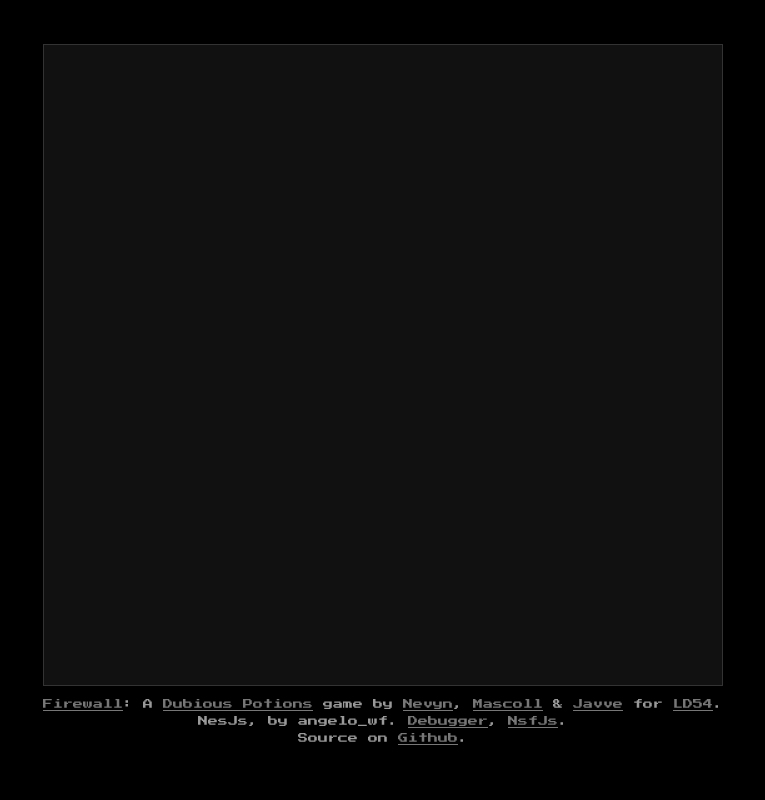
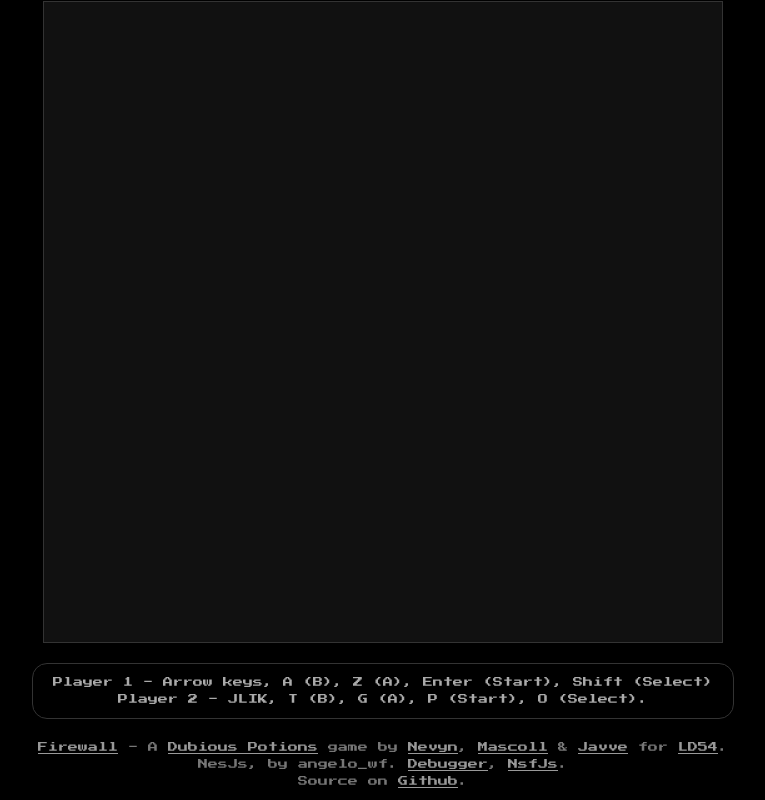
Before and after one commit to dubiouspotions/ld54-firewall, a plain HTML site: page docs/index.html in a window 1280 px wide. Shown: the whole page, without its empty margins (257-1022 px from the left). Drawn offline with Linux system fonts and the light colour scheme; no server answers.

Commit message:
Control instructions

```diff
--- a/docs/index.html
+++ b/docs/index.html
@@ -2,7 +2,7 @@
 <html>
 <head>
   <link rel="stylesheet" type="text/css" href="style.css">
-  <title>Firewall: A Dubious Potions game by Nevyn, Mascoll & Javve</title>
+  <title>Firewall - A Dubious Potions game by Nevyn, Mascoll & Javve</title>
 
   <link rel="preconnect" href="https://fonts.googleapis.com">
   <link rel="preconnect" href="https://fonts.gstatic.com" crossorigin>
@@ -18,8 +18,9 @@
   </div>
   <canvas id="output"></canvas>
   <pre id="log"></pre>
+  <div class="controls">Player 1 - Arrow keys, A (B), Z (A), Enter (Start), Shift (Select) <br> Player 2 - JLIK, T (B), G (A), P (Start), O (Select).</div>
   <p>
-      <a href="https://ldjam.com/events/ludum-dare/54/firewall">Firewall</a>:
+      <a href="https://ldjam.com/events/ludum-dare/54/firewall">Firewall</a> -
       A <a href="https://twitter.com/dubious_potions">Dubious Potions</a> game by
       <a href="https://mast.to/@nevyn">Nevyn</a>,
       <a href="https://twitter.com/mascoll">Mascoll</a> &
--- a/docs/style.css
+++ b/docs/style.css
@@ -2,7 +2,7 @@
 body {
   text-align: center;
   background-color: #000;
-  color:#999;
+  color:#777;
   font-family: monospace;
   font-family: 'Press Start 2P';
   line-height: 1.7;
@@ -20,7 +20,7 @@ body {
   justify-content: center;
 }
 a {
-  color:#777;
+  color:#999;
 }
 
 pre {
@@ -52,3 +52,11 @@ pre {
   image-rendering: pixelated;
   border:solid 1px #333;
 }
+
+.controls {
+  margin:20px 10px 10px;
+  padding:10px 20px;
+  border-radius: 15px;
+  border:solid 1px #333;
+  color:#aaa;
+}
```
